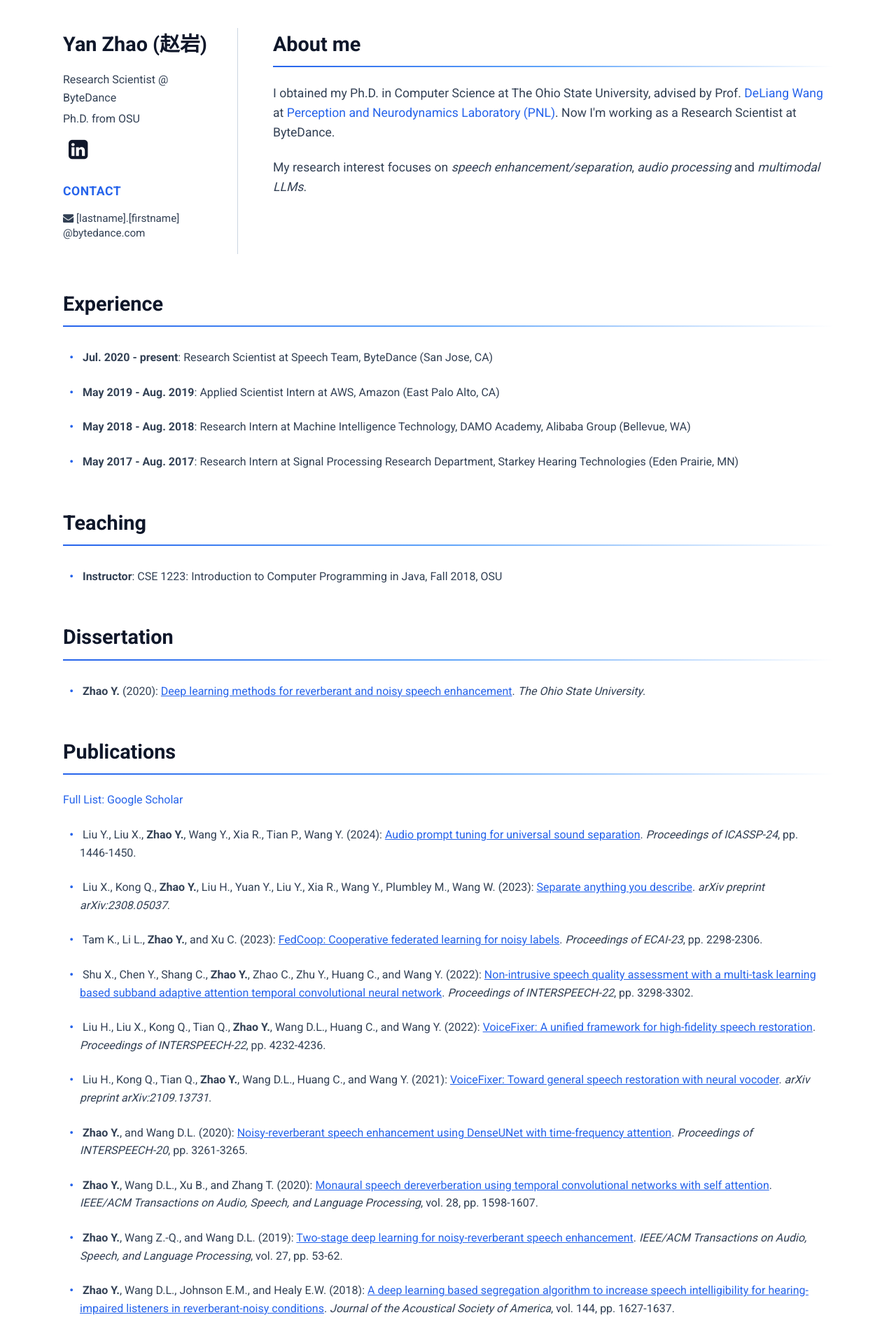
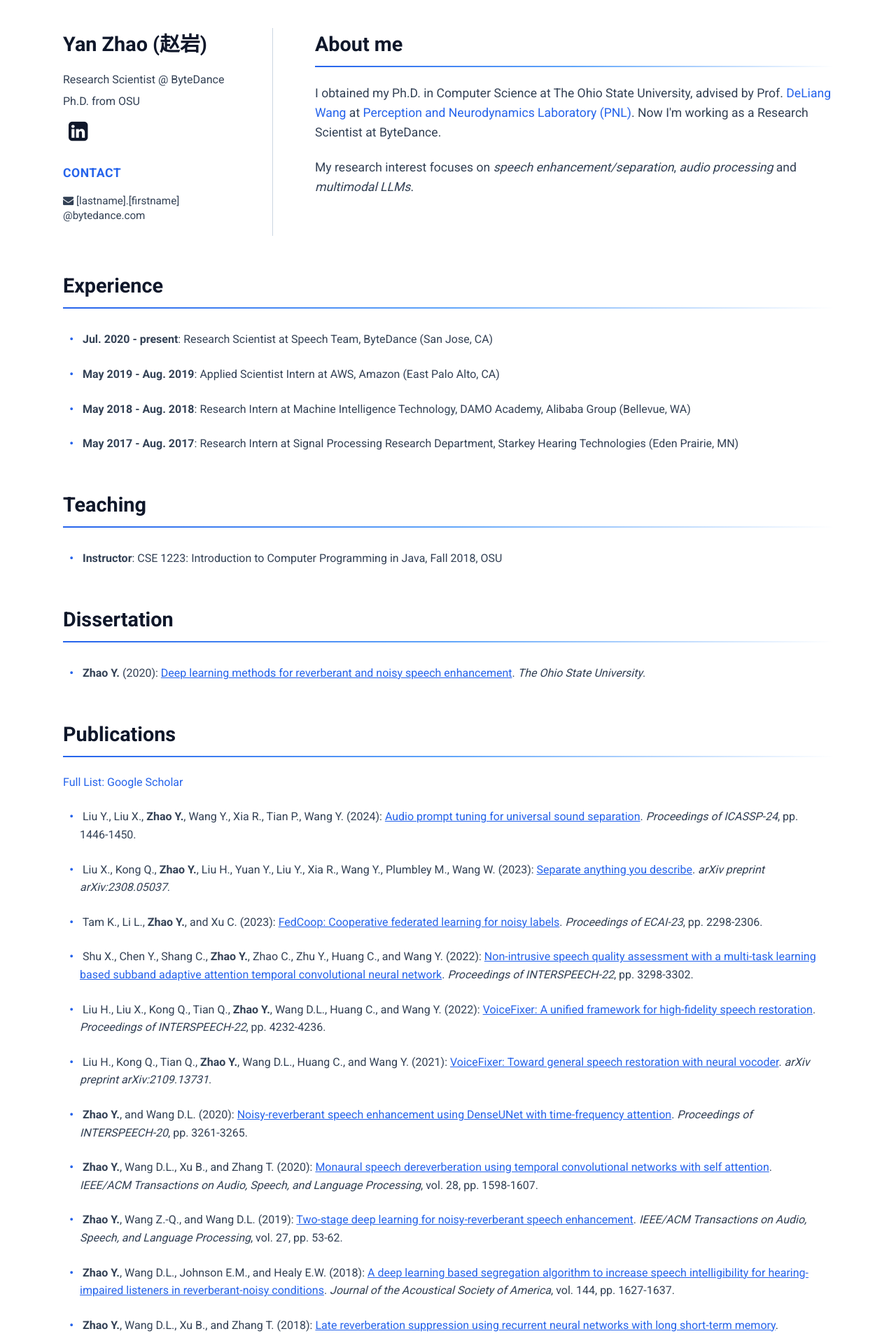
Before and after one commit to cliffzhao/cliffzhao.github.io, a Jekyll site: the page built from index.html, in a window 1280 px wide. Shown: the top 1909 px of the page at 70% size. Built offline with Jekyll 4.4.1, drawn with Linux system fonts in a browser that asks for light colours; a style sheet for code colours, icons or effects is not loaded.

Commit message:
Style: Increase sidebar width and gap to shift separator line right

```diff
--- a/css/main.css
+++ b/css/main.css
@@ -164,8 +164,8 @@
 @media screen and (min-width: 768px) {
     .profile-grid {
         display: grid;
-        grid-template-columns: 250px 1fr; /* Sidebar width + Content */
-        gap: 50px;
+        grid-template-columns: 300px 1fr; /* Increased sidebar width slightly */
+        gap: 60px; /* Increased gap */
         align-items: start; /* Ensure top alignment */
     }
 }
```
